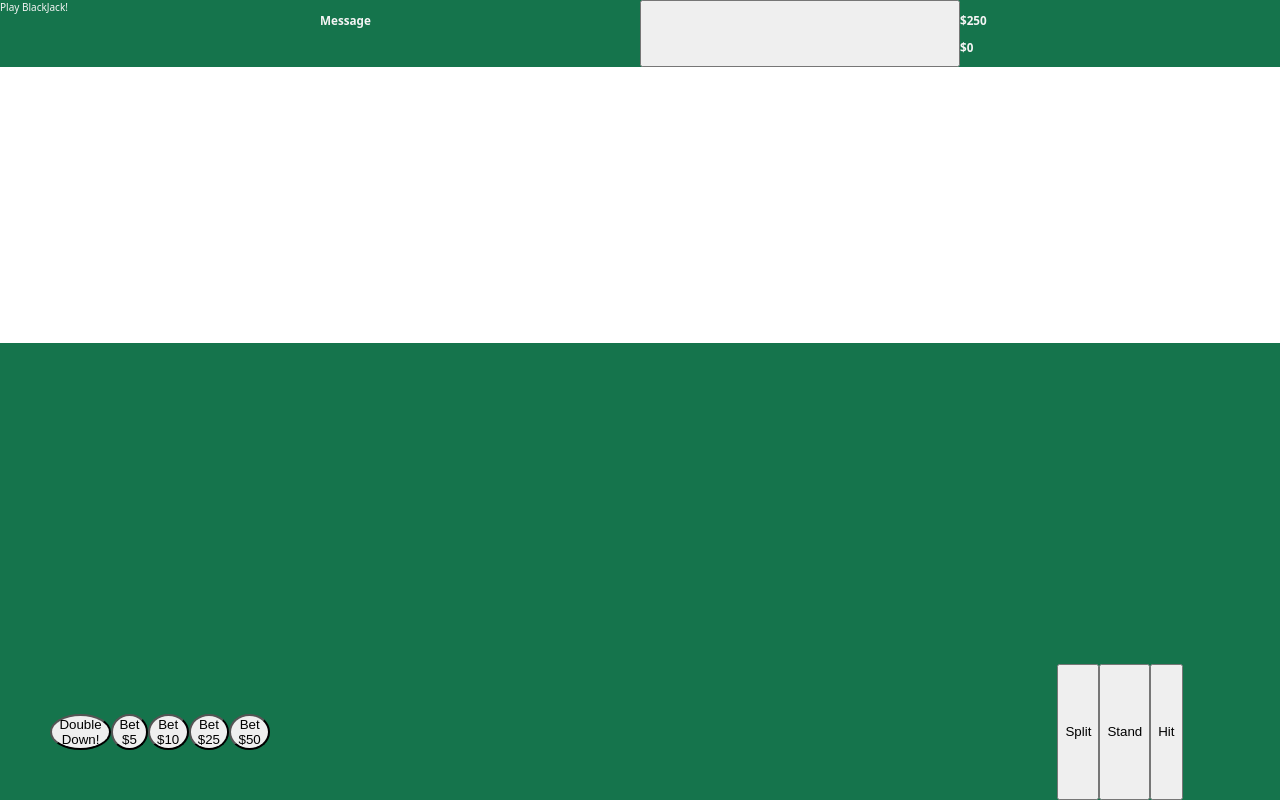
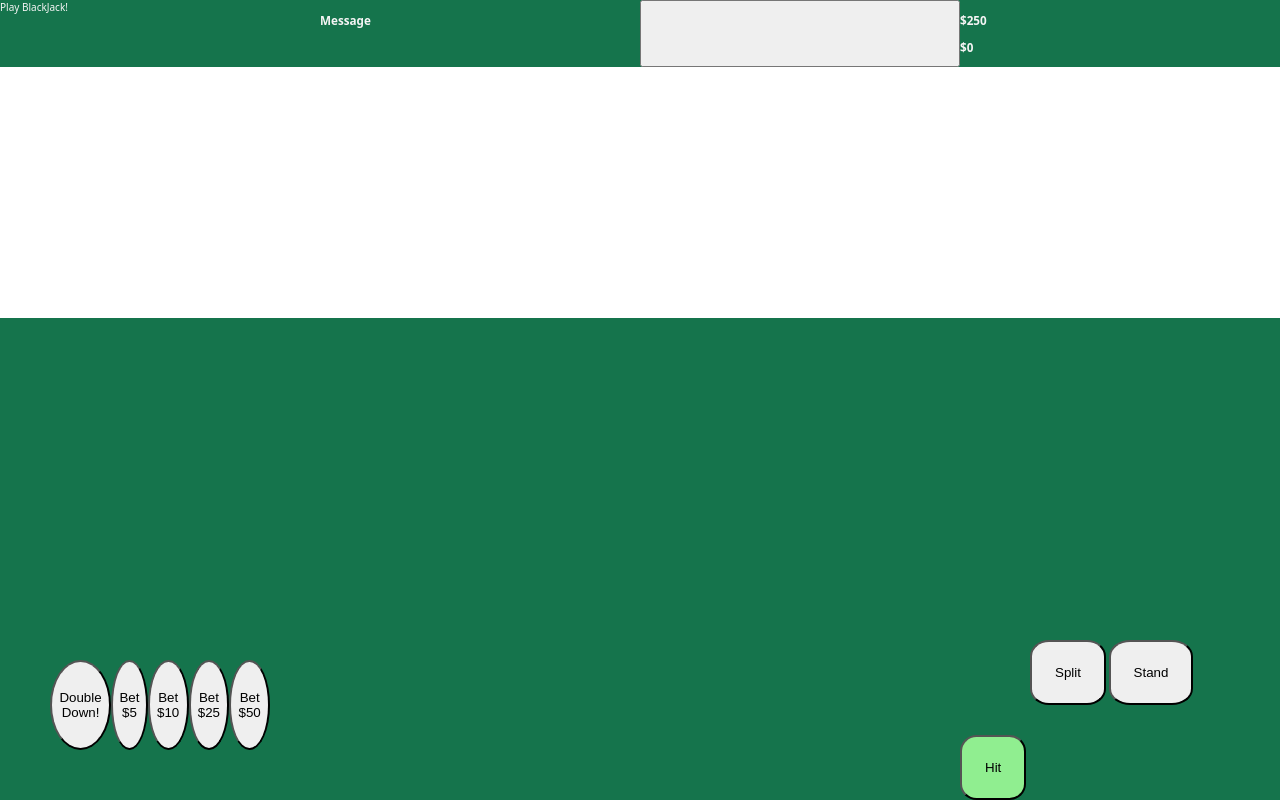
Before and after one commit to abonilla1/playBlackJack, a plain HTML site: page index.html in a window 1280 px wide. Drawn offline with Linux system fonts and the light colour scheme.

Commit message:
refining button style

```diff
--- a/css/style.css
+++ b/css/style.css
@@ -60,6 +60,10 @@ html {
       padding: 25px;
 
   }
+  #sidebet{
+      grid-area: insurance;
+  }
+
   #dd{
       border-radius: 50%;
       justify-content: center;
@@ -96,7 +100,26 @@ html {
   }
   #playerMove{
       grid-area: actions;
-      display: flex;
-      justify-content: center;
+      display: inline-block;
+      align-content: center;
+      border-radius: 20%;
 
   }
+  #hit {
+    margin-top: 30px;
+    margin-right: 25px;
+    border-radius: 25%;
+    padding: 23px;
+    background-color: lightgreen;
+  }
+  #stand{
+    margin-top: 30px;
+    border-radius: 25%;
+    padding: 23px;
+  }
+  #split{
+    margin-top: 30px;
+    margin-left: 70px;
+    border-radius: 25%;
+    padding: 23px;
+  }
```
